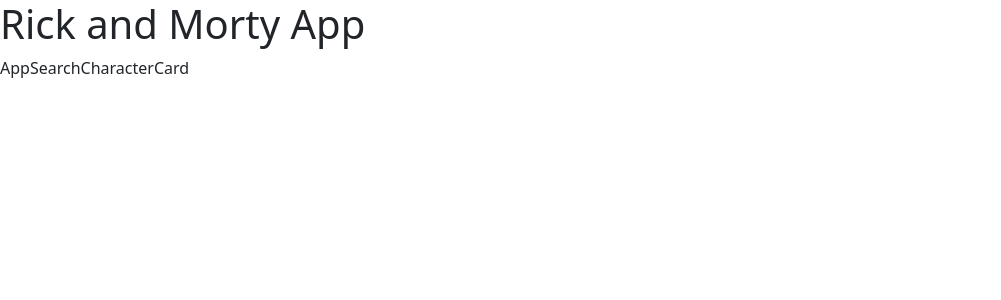
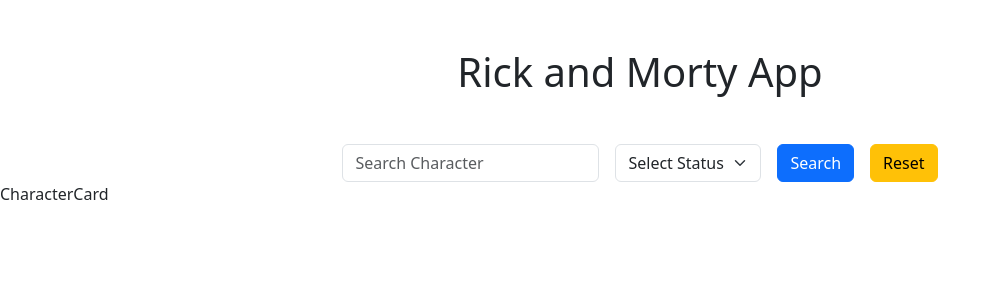
Before and after one commit to taniot/vue-rick-morty-demo, a Vue app: page / in a window 1280 px wide. Shown: the top 300 px of the page, without its empty margins (0-1001 px from the left). Built offline with nearby package versions, Linux system fonts and the light colour scheme.

Commit message:
feat: search component

```diff
--- a/src/components/AppHeader.vue
+++ b/src/components/AppHeader.vue
@@ -5,7 +5,9 @@
 </script>
 <template>
   <header>
-    <h1>Rick and Morty App</h1>
+    <div class="container my-5">
+      <h1 class="text-center">Rick and Morty App</h1>
+    </div>
   </header>
 </template>
 <style></style>
--- a/src/components/AppSearch.vue
+++ b/src/components/AppSearch.vue
@@ -3,5 +3,35 @@
   name: 'AppSearch',
 };
 </script>
-<template>AppSearch</template>
+<template>
+  <div class="container">
+    <form class="row gy-2 gx-3 align-items-center justify-content-center">
+      <div class="col-auto">
+        <label class="visually-hidden" for="search-character"
+          >Search Character</label
+        >
+        <input
+          type="text"
+          class="form-control"
+          id="search-character"
+          placeholder="Search Character"
+        />
+      </div>
+
+      <div class="col-auto">
+        <label class="visually-hidden" for="autoSizingSelect">Preference</label>
+        <select class="form-select" id="autoSizingSelect">
+          <option selected>Select Status</option>
+        </select>
+      </div>
+
+      <div class="col-auto">
+        <button type="submit" class="btn btn-primary">Search</button>
+      </div>
+      <div class="col-auto">
+        <button type="submit" class="btn btn-warning">Reset</button>
+      </div>
+    </form>
+  </div>
+</template>
 <style></style>
```
